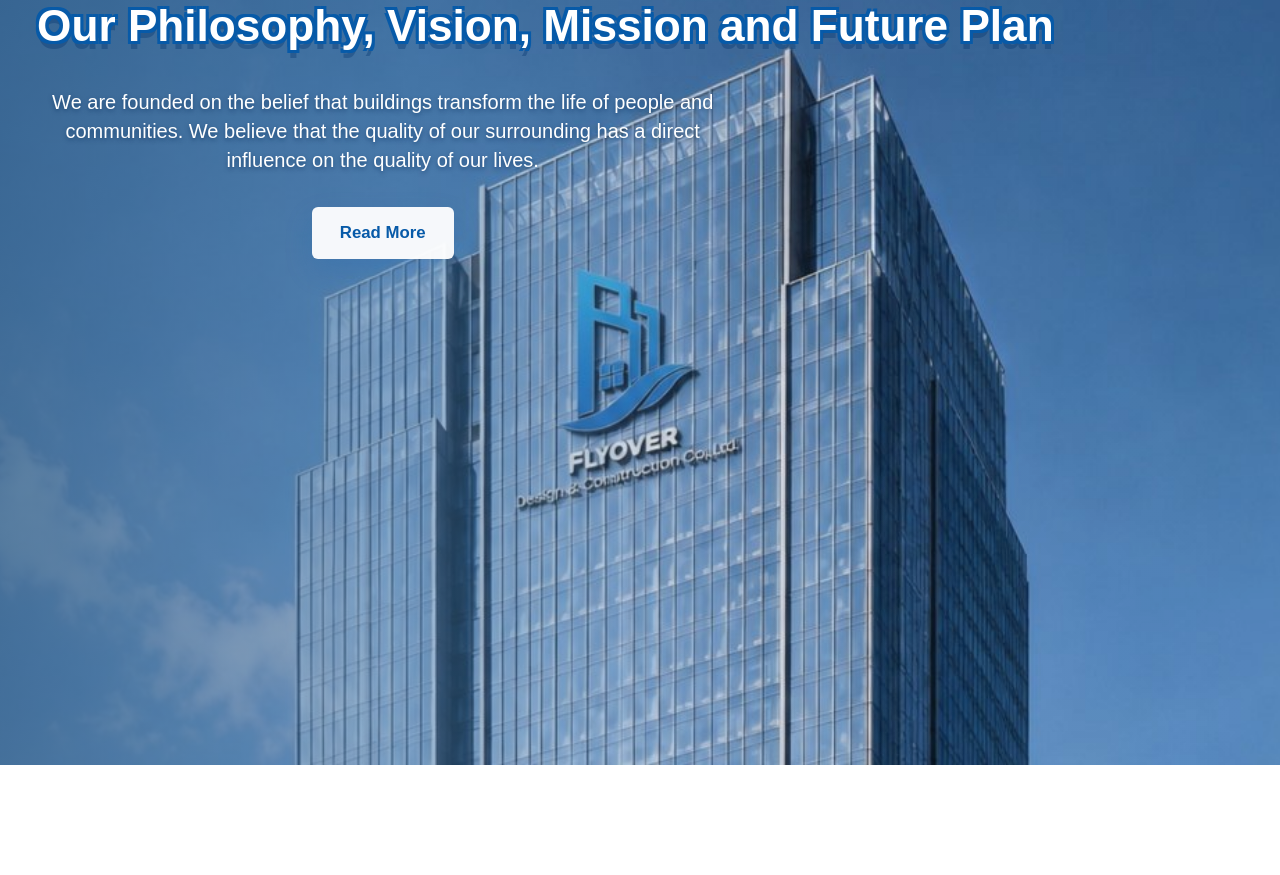
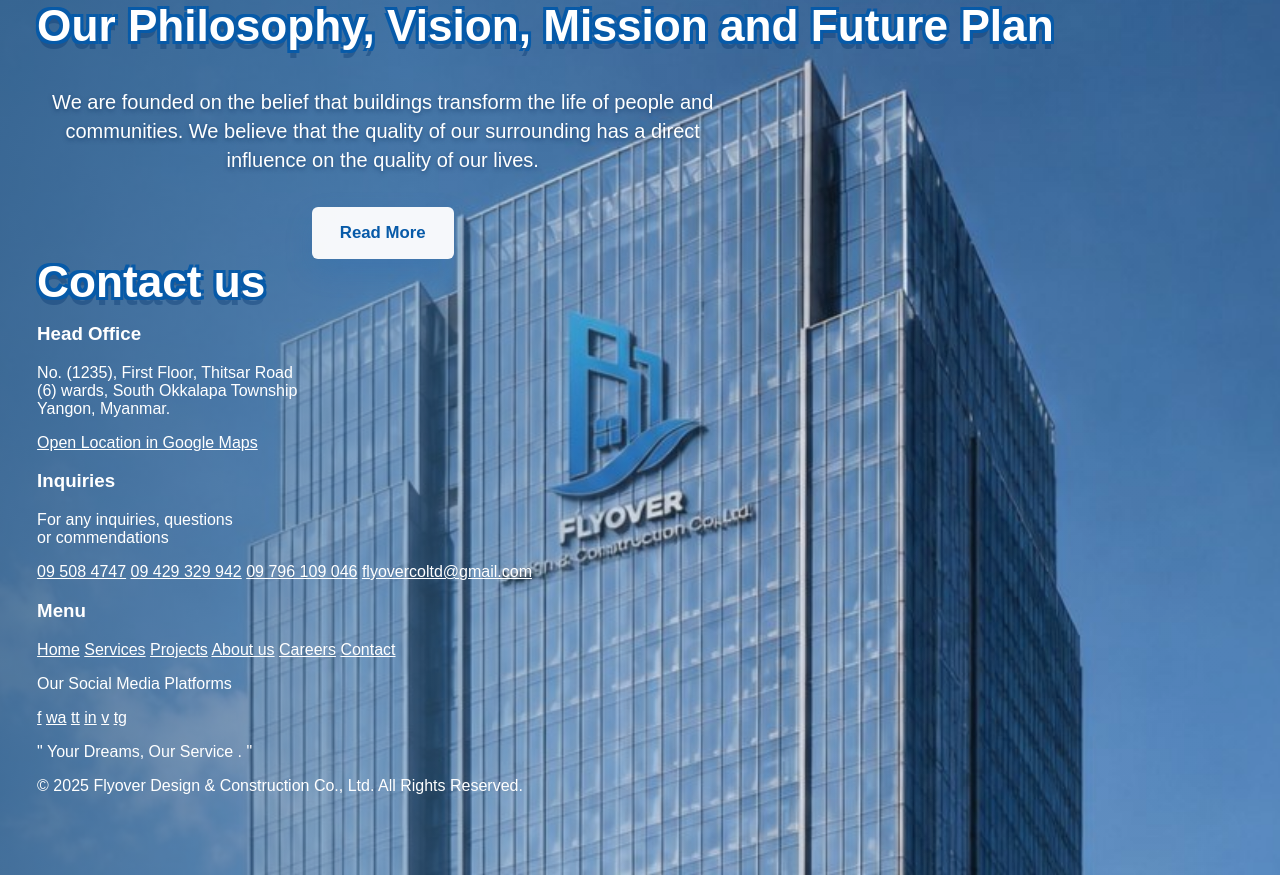
Before and after one commit to FlyoverDesignandConstruction/Company, a plain HTML site: page index.html in a window 1280 px wide. Shown: the part 1654-2529 px from the top of the page. Before the commit the page ends 2419 px from the top, so only its background shows below. Drawn offline with Linux system fonts and the light colour scheme.

Commit message:
Update index.html
aa

```diff
--- a/index.html
+++ b/index.html
@@ -80,6 +80,65 @@
             Read More
           </button>
         </div>
+        <section class="contact-section" id="contact">
+  <h2>Contact us</h2>
+
+  <div class="contact-layout">
+    <div class="contact-office">
+      <h3>Head Office</h3>
+      <p>
+        No. (1235), First Floor, Thitsar Road<br>
+        (6) wards, South Okkalapa Township<br>
+        Yangon, Myanmar.
+      </p>
+
+      <a class="map-box"
+         href="https://www.google.com/maps/search/?api=1&query=No.%201235%20First%20Floor%20Thitsar%20Road%20South%20Okkalapa%20Yangon%20Myanmar"
+         target="_blank"
+         rel="noopener">
+        Open Location in Google Maps
+      </a>
+    </div>
+
+    <div class="contact-inquiries">
+      <h3>Inquiries</h3>
+      <p>For any inquiries, questions<br>or commendations</p>
+
+      <a href="tel:+9595084747">09 508 4747</a>
+      <a href="tel:+959429329942">09 429 329 942</a>
+      <a href="tel:+959796109046">09 796 109 046</a>
+      <a class="email" href="mailto:flyovercoltd@gmail.com">flyovercoltd@gmail.com</a>
+    </div>
+
+    <div class="contact-menu">
+      <h3>Menu</h3>
+      <a href="#home">Home</a>
+      <a href="#services">Services</a>
+      <a href="#projects">Projects</a>
+      <a href="#about">About us</a>
+      <a href="#mission">Careers</a>
+      <a href="#contact">Contact</a>
+    </div>
+  </div>
+
+  <div class="social-area">
+    <p>Our Social Media Platforms</p>
+
+    <div class="social-links">
+      <a href="https://www.facebook.com/flyoverdesignconstruction" target="_blank" rel="noopener">f</a>
+      <a href="https://wa.me/9595084747" target="_blank" rel="noopener">wa</a>
+      <a href="https://www.tiktok.com/@flyoverdesign" target="_blank" rel="noopener">tt</a>
+      <a href="https://www.linkedin.com/company/flyover-design-construction" target="_blank" rel="noopener">in</a>
+      <a href="viber://chat?number=%2B9595084747">v</a>
+      <a href="https://t.me/flyoverdesign" target="_blank" rel="noopener">tg</a>
+    </div>
+  </div>
+
+  <footer class="contact-footer">
+    <p>" Your Dreams, Our Service . "</p>
+    <p>&copy; 2025 Flyover Design &amp; Construction Co., Ltd. All Rights Reserved.</p>
+  </footer>
+</section>
 
   </main>
 
```
